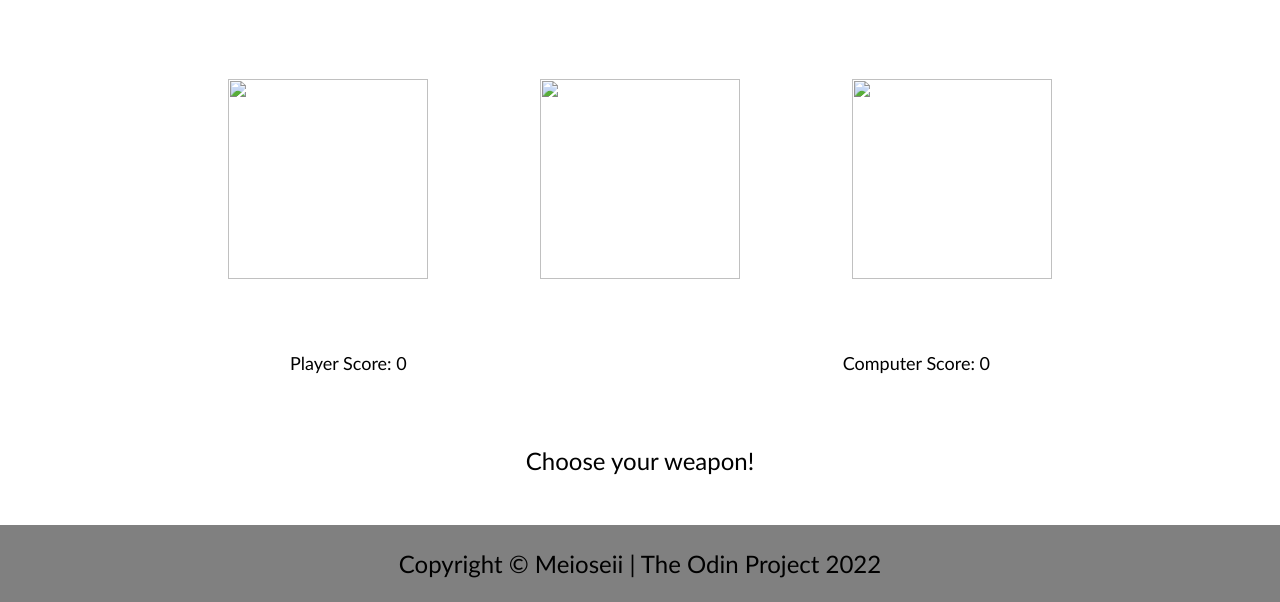
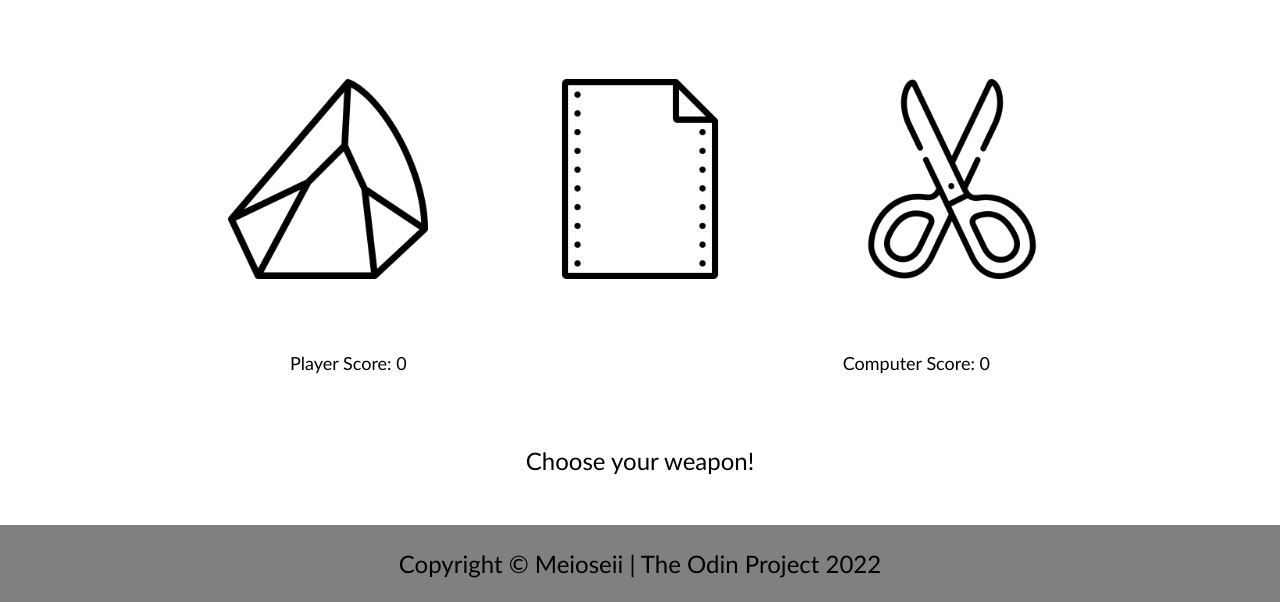
Before and after one commit to meioseii/rock-paper-scissors, a plain HTML site: page index.html in a window 1280 px wide. Shown: the part 232-834 px from the top of the page. Drawn offline with Linux system fonts and the light colour scheme; the site is published under a folder, as on GitHub Pages, so addresses that start at the root find nothing.

Commit message:
fixed button icons

```diff
--- a/index.html
+++ b/index.html
@@ -14,9 +14,9 @@
 
 
     <div class="buttons">
-        <button class="rock"><img src="/images/rock.png"></button>
-        <button class="paper"><img src="/images/paper.png"></button>
-        <button class="scissors"><img src="/images/scissors.png"></button>
+        <button class="rock"><img src="./images/rock.png"></button>
+        <button class="paper"><img src="./images/paper.png"></button>
+        <button class="scissors"><img src="./images/scissors.png"></button>
     </div>
 
     <div class="scores">
```
Also changed, not shown: 1 other file.
